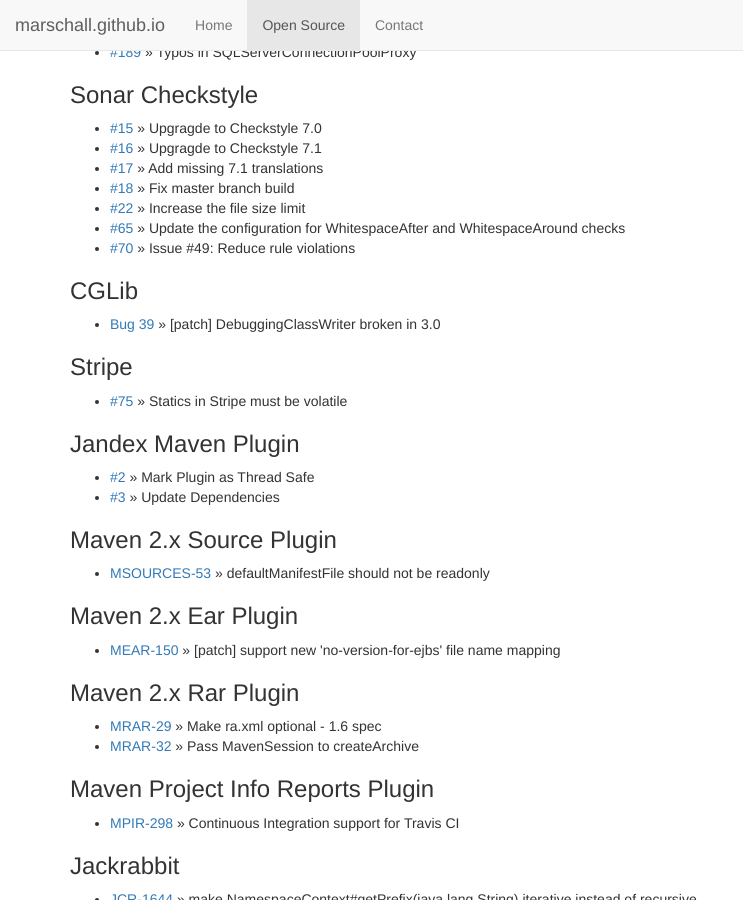
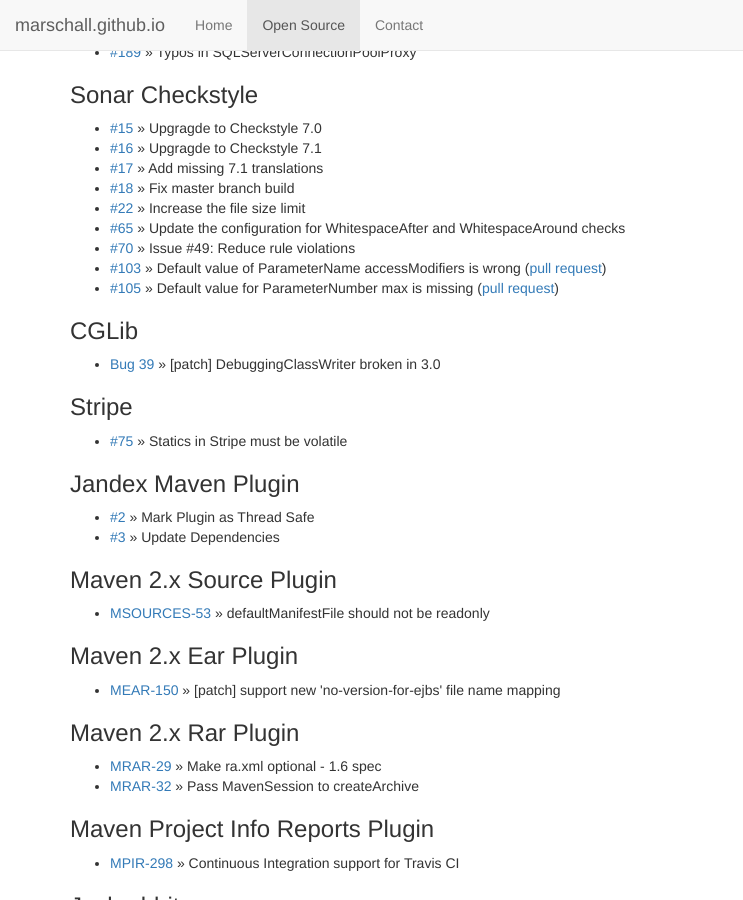
Before and after one commit to marschall/marschall.github.com, a Jekyll site: the page built from open-source.html, in a window 1280 px wide and 900 px high, scrolled down 4939 px. Shown: the whole window, without its empty margins (0-743 px from the left). Built offline with Jekyll 4.4.1, drawn with Linux system fonts in a browser that asks for light colours.

Commit message:
add sonar checkstyle issues

```diff
--- a/open-source.html
+++ b/open-source.html
@@ -306,6 +306,9 @@
   <li><a href="https://github.com/checkstyle/sonar-checkstyle/pull/22">#22</a> &raquo; Increase the file size limit</li>
   <li><a href="https://github.com/checkstyle/sonar-checkstyle/pull/65">#65</a> &raquo; Update the configuration for WhitespaceAfter and WhitespaceAround checks</li>
   <li><a href="https://github.com/checkstyle/sonar-checkstyle/pull/70">#70</a> &raquo; Issue #49: Reduce rule violations</li>
+  <li><a href="https://github.com/checkstyle/sonar-checkstyle/issues/103">#103</a> &raquo; Default value of ParameterName accessModifiers is wrong (<a href="https://github.com/checkstyle/sonar-checkstyle/issues/104">pull request</a>)</li>
+  <li><a href="https://github.com/checkstyle/sonar-checkstyle/issues/105">#105</a> &raquo; Default value for ParameterNumber max is missing (<a href="https://github.com/checkstyle/sonar-checkstyle/issues/106">pull request</a>)</li>
+
 </ul>
 <h3>CGLib</h3>
 <ul>
@@ -474,4 +477,6 @@
 
 https://issues.apache.org/jira/browse/DERBY-6920
 
+https://issues.jboss.org/browse/LOGMGR-153
+
 -->
```
